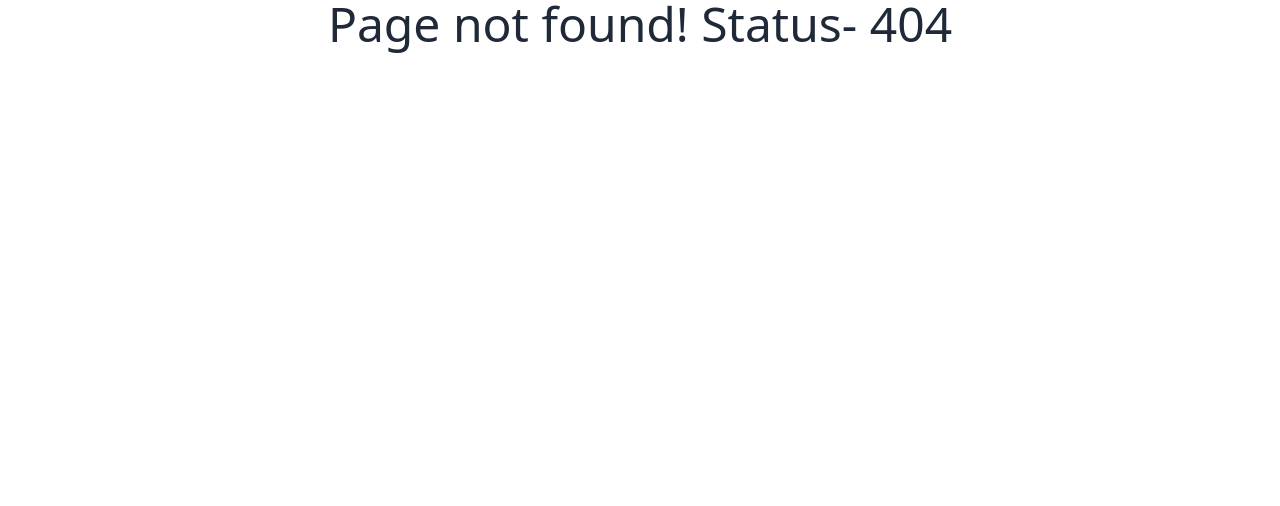
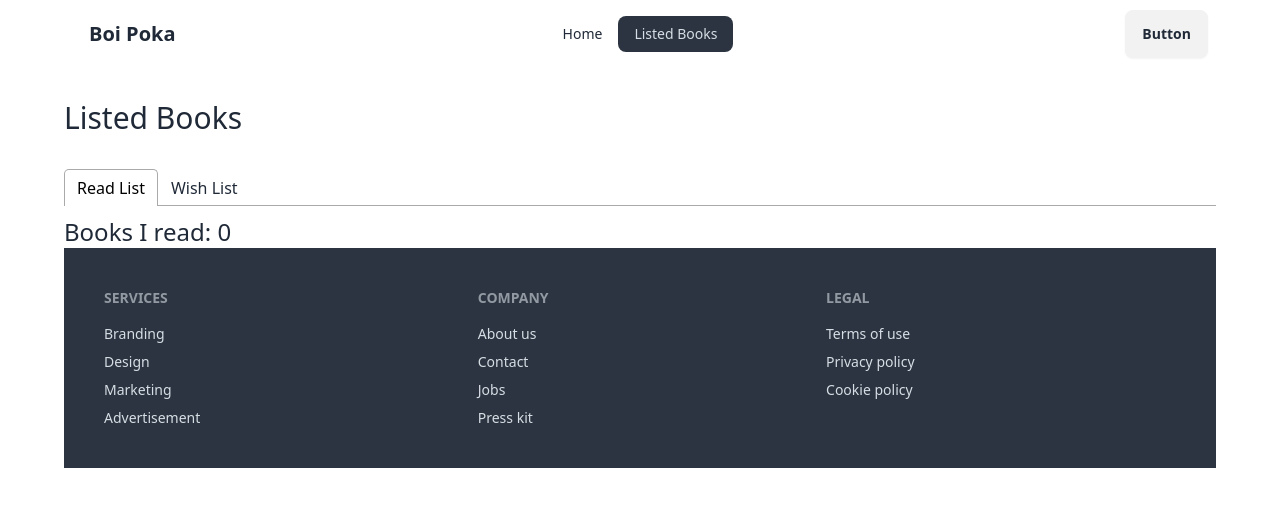
Before and after one commit to Muhammad-Mirazul-Hasan-Rafee/Boi-Poka-Vibe-Practice-related-to-react-router-, a React (Vite) app: page /listedBooks in a window 1280 px wide. Before the commit this address had no page. Shown: the top 506 px of the page. Built offline with nearby package versions, Linux system fonts and the light colour scheme.

Commit message:
Get Read And Display Read List

```diff
--- a/package.json
+++ b/package.json
@@ -15,6 +15,7 @@
     "react": "^18.3.1",
     "react-dom": "^18.3.1",
     "react-router-dom": "^7.1.3",
+    "react-tabs": "^6.1.0",
     "sort-by": "^1.2.0"
   },
   "devDependencies": {
--- /dev/null
+++ b/src/Components/ListedBooks/ListedBooks.jsx
@@ -0,0 +1,42 @@
+import React, { useEffect, useState } from 'react';
+import { useLoaderData } from 'react-router-dom';
+import { Tab, Tabs, TabList, TabPanel } from 'react-tabs';
+import 'react-tabs/style/react-tabs.css';
+import { getStoredReadList } from '../Utility/addToDb';
+import Book from '../Book/Book';
+
+const ListedBooks = () => {
+    const [readList , setReadList] = useState([]);
+    const allBooks = useLoaderData();
+    useEffect(()=>{
+        const storedReadList = getStoredReadList();
+        const storedReadListInt = storedReadList.map(id=> parseInt(id));
+
+        const readBookList = allBooks.filter(book => storedReadListInt.includes(book.bookId));
+        setReadList(readBookList);
+    },[])
+    return (
+        <div>
+            <h2 className="text-3xl my-8">Listed Books</h2>
+
+            <Tabs>
+                <TabList>
+                    <Tab>Read List</Tab>
+                    <Tab>Wish List</Tab>
+                </TabList>
+
+                <TabPanel>
+                    <h2 className='text-2xl'>Books I read: {readList.length}</h2>
+                    {
+                        readList.map(book => <Book key={book.bookId} book={book}></Book>)
+                    }
+                </TabPanel>
+                <TabPanel>
+                    <h2 className='text-2xl'>My wishlist</h2>
+                </TabPanel>
+            </Tabs>
+        </div>
+    );
+};
+
+export default ListedBooks;
--- a/src/Components/NavBar/NavBar.jsx
+++ b/src/Components/NavBar/NavBar.jsx
@@ -5,7 +5,7 @@
   const links =
   <>
           <li><NavLink to="/">Home</NavLink></li>
-          <li><a>Item 3</a></li>
+          <li><NavLink to="/listedBooks">Listed Books</NavLink></li>
   </>
     return (
         <div className="navbar bg-base-100">
--- a/src/Components/Utility/addToDb.js
+++ b/src/Components/Utility/addToDb.js
@@ -54,4 +54,4 @@
     }
 };
 
-export {addToReadList , addToWishList};
+export {getStoredReadList , addToReadList , addToWishList};
--- a/src/main.jsx
+++ b/src/main.jsx
@@ -10,6 +10,7 @@
 import Home from './Components/Home/Home';
 import Dashboard from './Components/Dashboard/Dashboard';
 import BookDetail from './Components/BookDetail/BookDetail';
+import ListedBooks from './Components/ListedBooks/ListedBooks';
 const router = createBrowserRouter([
   {
     path: "/",
@@ -26,6 +27,11 @@
         loader: ()=> fetch('/public/booksData.json')
       },
       {
+        path:'listedBooks',
+        element: <ListedBooks></ListedBooks>,
+        loader: ()=> fetch('/public/booksData.json')
+      },
+      {
         path:'dashboard',
         element: <Dashboard></Dashboard>
       }
```
Also changed, not shown: 1 other file (tests, documents, lock files or other folders).
